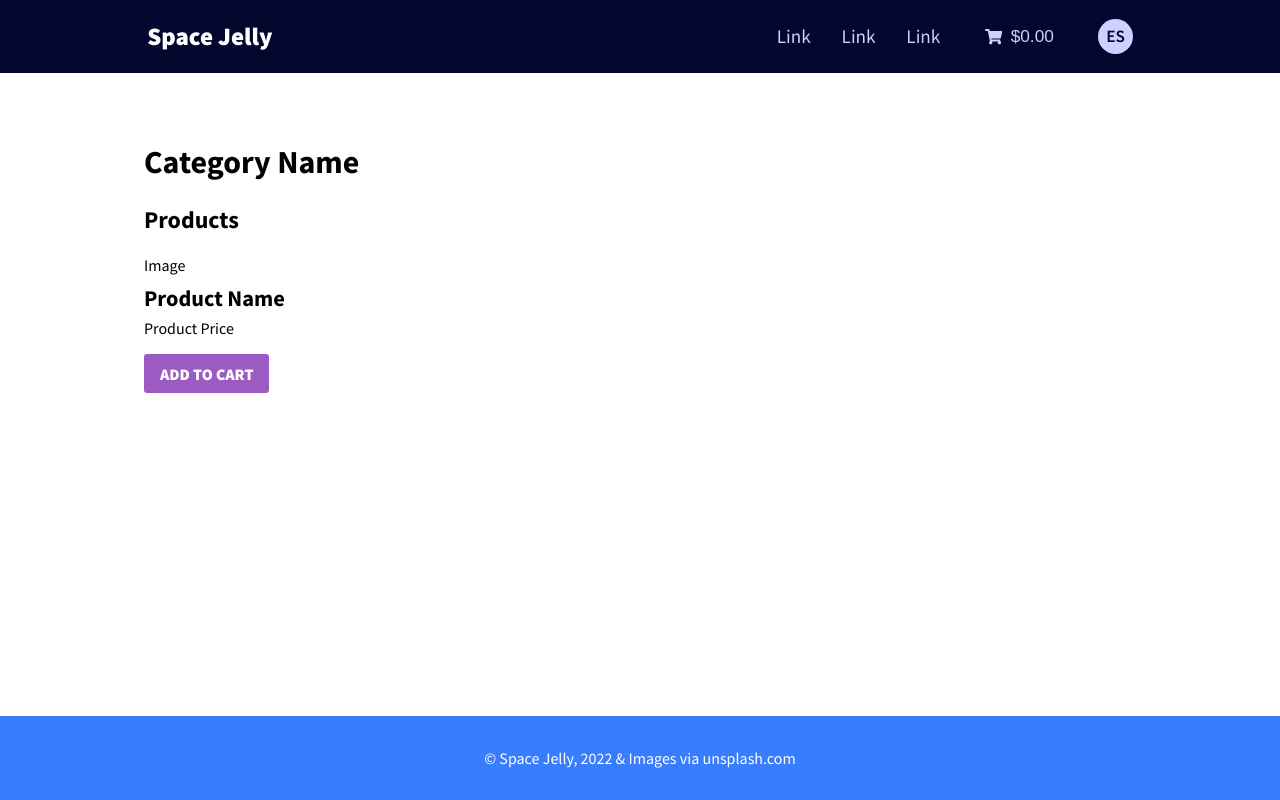
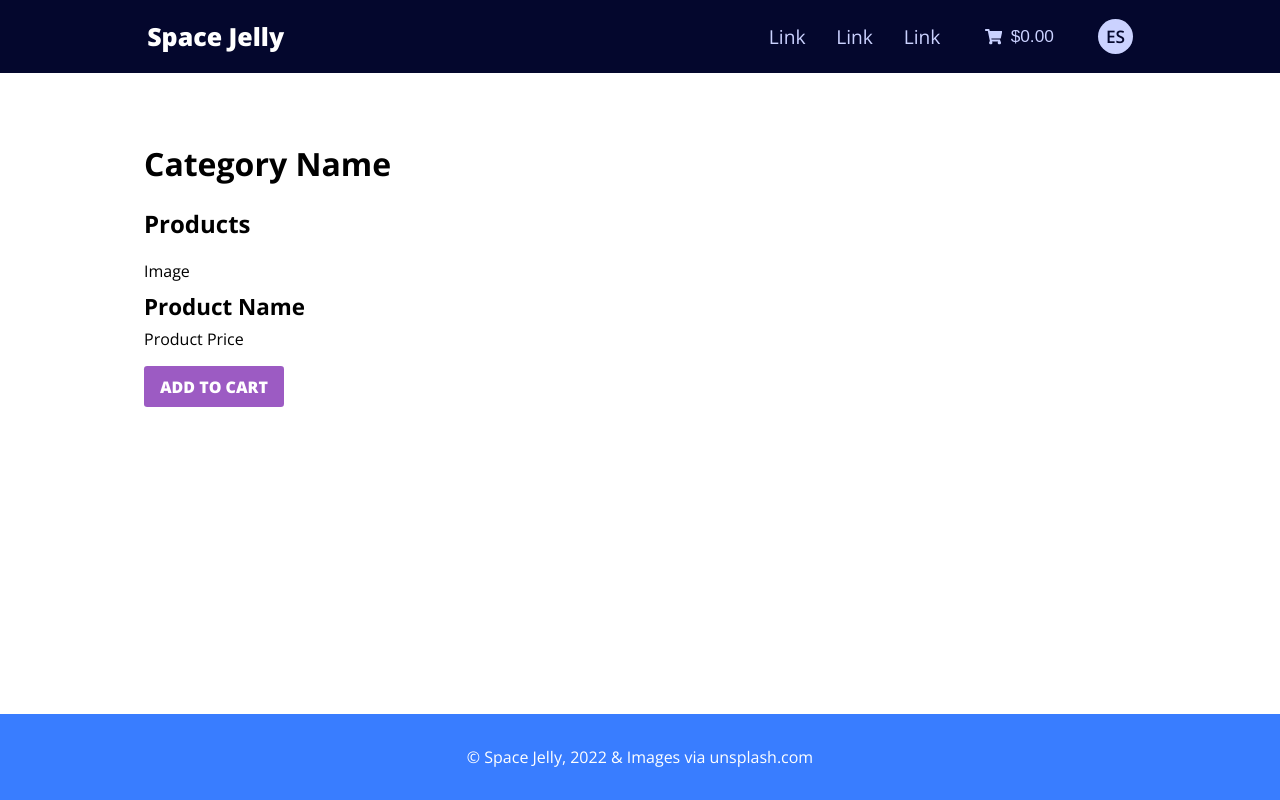
Before and after one commit to AleksMarinova/next-store, a Next.js app: page /categories/category in a window 1280 px wide. Built offline with nearby package versions, Linux system fonts and the light colour scheme.

Commit message:
changed styling

```diff
--- a/src/styles/settings/_typography.scss
+++ b/src/styles/settings/_typography.scss
@@ -1,5 +1,6 @@
-$font-family: 'Source Sans Pro', sans-serif;
+@import url('https://fonts.googleapis.com/css2?family=Open+Sans:wght@400;600;700;800&display=swap');
+$font-family: 'Open Sans', sans-serif;
 $font-weight-regular: 400;
 $font-weight-semibold: 600;
 $font-weight-bold: 700;
-$font-weight-black: 900;
+$font-weight-black: 800;
```
